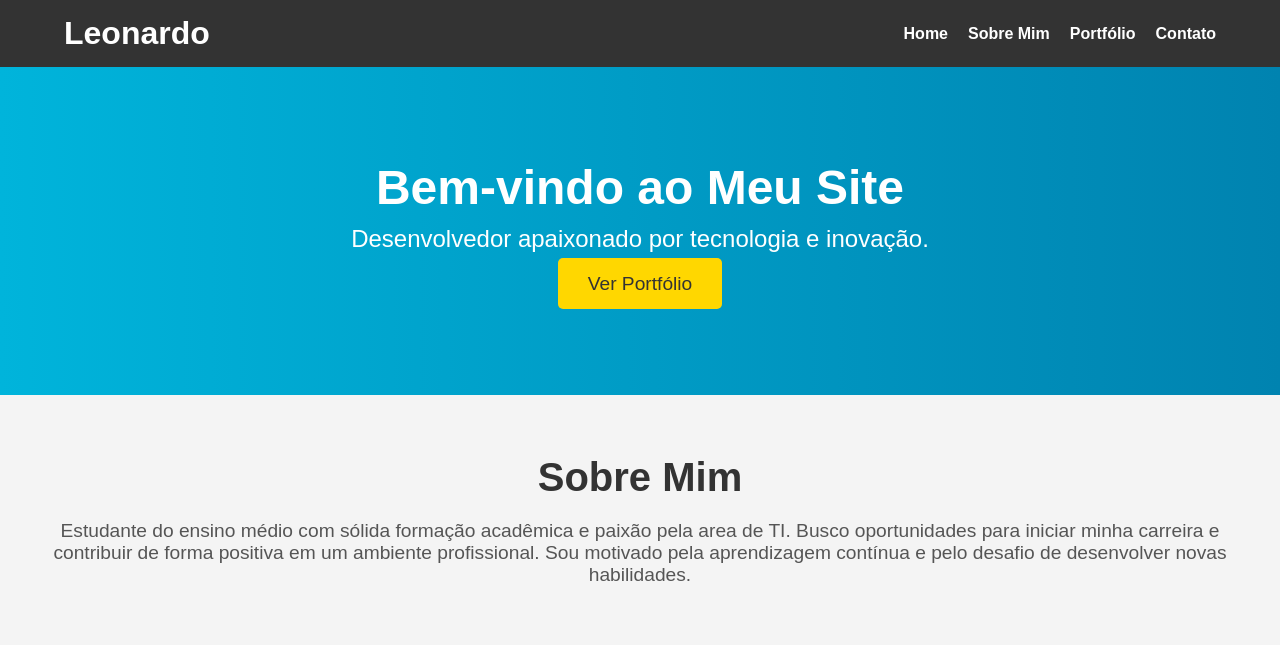
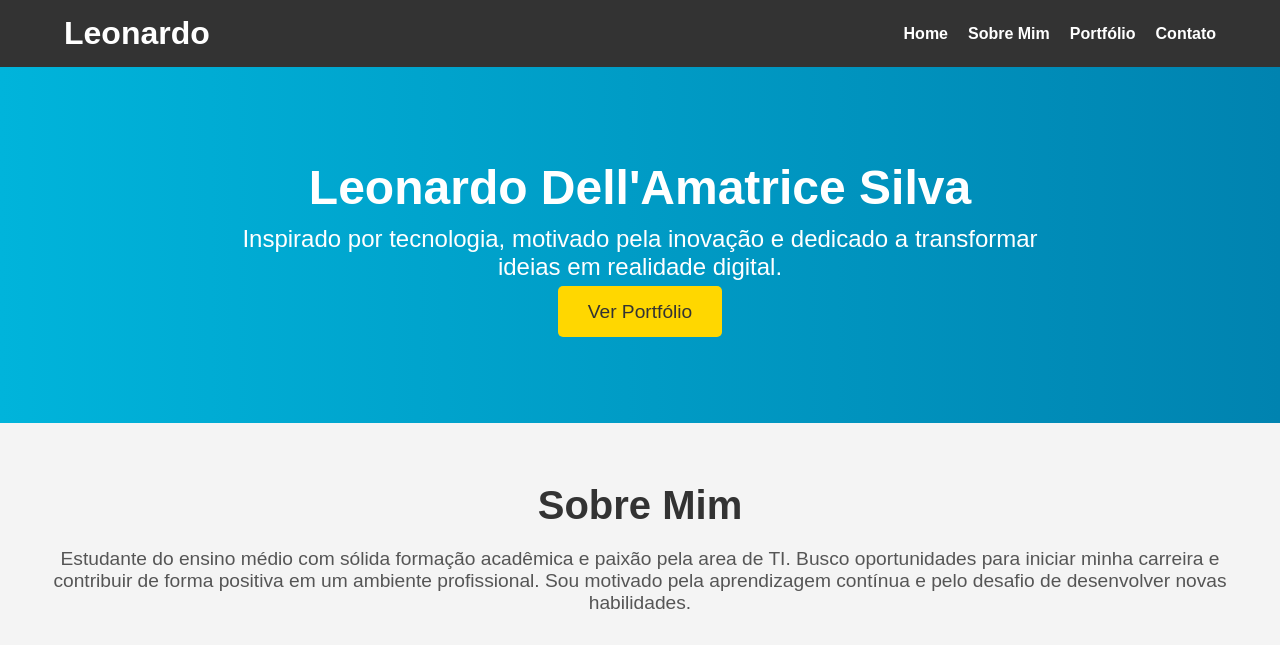
Before and after one commit to LeoDellAmatrice/Personal-page, a Flask app: page / in a window 1280 px wide. Shown: the top 645 px of the page. Run offline with Flask 3, Linux system fonts and the light colour scheme.

Commit message:
mudança bem-vindo

```diff
--- a/templates/index.html
+++ b/templates/index.html
@@ -21,8 +21,8 @@
 
     <section class="hero-section" id="home">
         <div class="hero-content">
-            <h2>Bem-vindo ao Meu Site</h2>
-            <p>Desenvolvedor apaixonado por tecnologia e inovação.</p>
+            <h2>Leonardo Dell'Amatrice Silva</h2>
+            <p>Inspirado por tecnologia, motivado pela inovação e dedicado a transformar ideias em realidade digital.</p>
             <a href="#portfolio" class="btn-main">Ver Portfólio</a>
         </div>
     </section>
```
